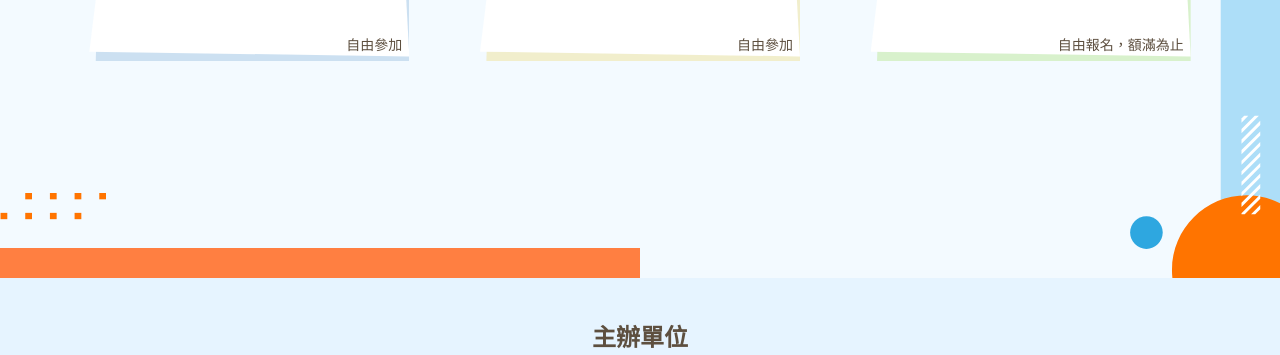
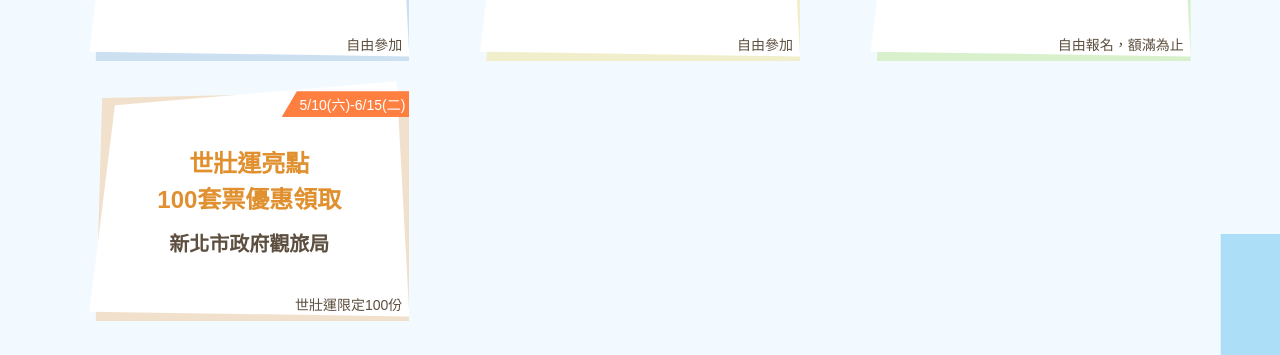
Before and after one commit to hansen1130/roam.github.io, a plain HTML site: page index.html in a window 1280 px wide. Shown: the part 5158-5513 px from the top of the page. Drawn offline with Linux system fonts and the light colour scheme; a web font is replaced by a local one.

Commit message:
Update index.html

```diff
--- a/index.html
+++ b/index.html
@@ -1267,6 +1267,19 @@
                             <div class="roam-library-content-bg1 roam-bg-color2"></div>
                         </div> -->
                     </a>
+                    <a href="https://docs.google.com/forms/d/e/1FAIpQLScBKOW3__ZQhMNuG5Dt_VgUZo_0x3CixK7RpTu3R0t61Uo91w/viewform?pli=1" target="_blank" rel="noopener noreferrer" data-date="2025-06-16">
+                        <div class="roam-library-content1 lang zh">
+                            <div class="roam-library-content-label">5/10(六)-6/15(二)</div>
+                            <div class="roam-library-content-bg">
+                                <div class="roam-library-content-title roam-title-color3">
+                                    <h2>世壯運亮點<br>100套票優惠領取</h2>
+                                    <h3>新北市政府觀旅局</h3>
+                                </div>
+                                <div class="roam-library-content-number">世壯運限定100份</div>
+                            </div>
+                            <div class="roam-library-content-bg1 roam-bg-color4"></div>
+                        </div>
+                    </a>
                 </div>
             </div>
             <div class="roam-page2">
```
